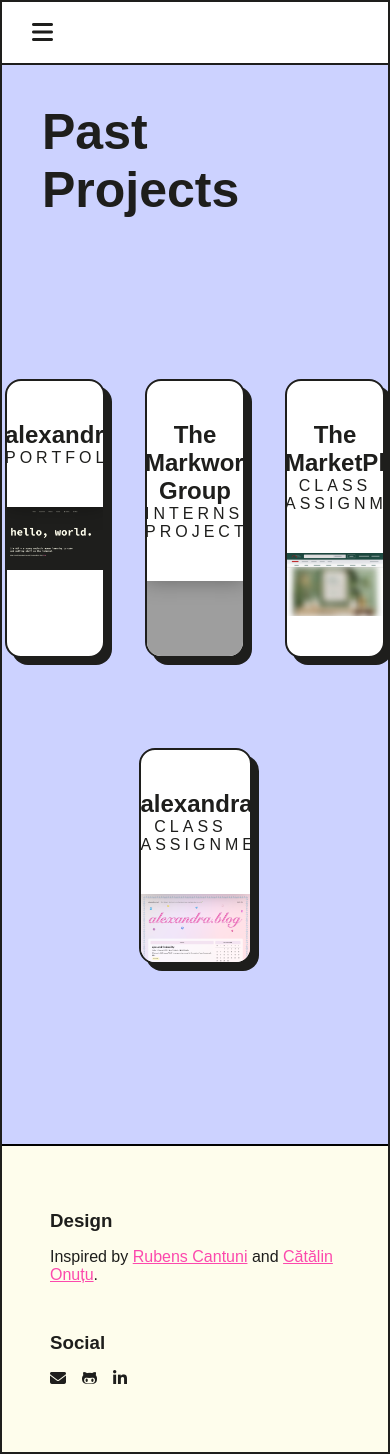
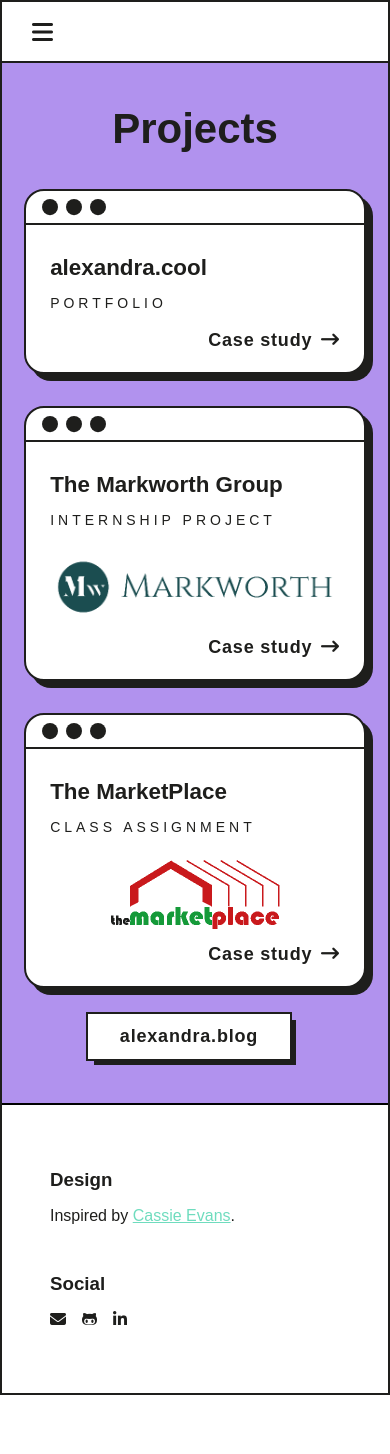
Before and after one commit to trblive/alexandra.cool, a PHP site: page /projects/index.php in a window 390 px wide. After the commit the page ends 1395 px from the top, so only its background shows below. Run offline with PHP 8.4, Linux system fonts and the light colour scheme; some libraries are stand-ins or nearby versions; some web fonts are replaced; grey boxes are pictures that could not be loaded.

Commit message:
new products page, simpler header

```diff
--- a/css/template.css
+++ b/css/template.css
@@ -69,10 +69,11 @@
     ------------------ */
 header {
     display: flex;
-    justify-content: center;
+    justify-content: flex-end;
+    /*justify-content: center;*/
     align-items: center;
     padding: 10px;
-    position: sticky;
+    /*position: sticky;*/
     top: 0;
     z-index: 2;
     width: 100%;
@@ -98,11 +99,12 @@
     border-radius: 50px;
     transition: all 0.5s linear;
 }
-header ul.blur {
-    -webkit-backdrop-filter: blur(20px);
-    backdrop-filter: blur(20px);
-}
+/*header ul.blur {*/
+/*    -webkit-backdrop-filter: blur(20px);*/
+/*    backdrop-filter: blur(20px);*/
+/*}*/
 header ul li {
+    font-weight: 800;
     padding: 10px 20px;
     border-radius: 30px;
     min-width: 0;
--- a/projects/content/main.html
+++ b/projects/content/main.html
@@ -1,42 +1,40 @@
-<section>
-    <ul class="row">
-        <li class="tile website">
-            <div class="text">
+<main id="maincontent">
+    <div class="grid-container">
+        <h1>Projects</h1>
+        <article class="tile website">
             <h2>alexandra.cool</h2>
             <p>Portfolio</p>
-            </div>
-            <figure>
-                <img src="images/website.png" width="666" height="405" alt="Blank image styled to look like a MacOS application.">
-            </figure>
-        </li>
-        <li class="tile markworth">
-            <div class="text">
+            <a href="">Case study <i class="fa-solid fa-arrow-right-long"></i></a>
+        </article>
+        <article class="tile markworth">
             <h2>The Markworth Group</h2>
             <p>Internship Project</p>
-            </div>
-            <figure>
-                <img src="images/markworth.png" width="666" height="405" alt="Blank image styled to look like a MacOS application.">
-            </figure>
-        </li>
-        <li class="tile marketplace">
-            <div class="text">
+            <img src="images/mw-logo.png" alt="The Markworth Group logo">
+            <a href="">Case study <i class="fa-solid fa-arrow-right-long"></i></a>
+        </article>
+        <article class="tile marketplace">
             <h2>The MarketPlace</h2>
             <p>class assignment</p>
+            <img src="images/the-marketplace-logo.png" alt="The MarketPlace logo">
+            <a href="https://alexandra.cool/projects/marketplace/">Case study <i class="fa-solid fa-arrow-right-long"></i></a>
+        </article>
+        <a href="https://alexandra.cool/blog" class="blog" data-content="alexandra.blog">alexandra.blog <i class="fa-solid fa-angles-right"></i></a>
     </div>
-            <figure>
-                <img src="images/marketplace.jpg" width="648" height="405" alt="The MarketPlace">
-            </figure>
+</main>
+<footer>
+    <ul class='design'>
+        <li><h3>Design</h3></li>
+        <li>Inspired by <a href='https://www.cassie.codes/'>Cassie Evans</a>.</li>
+    </ul>
+    <ul class='social'>
+        <li><h3>Social</h3></li>
+        <li>
+            <ul>
+                <li><a href='mailto:hello@alexandra.cool'><i class='fa-solid fa-envelope'></i></a></li>
+                <li><a href='https://github.com/trblive'><i class='fa-brands fa-github-alt'></i></a></li>
+                <li><a href='https://www.linkedin.com/in/alexandra-cool/'><i class='fa-brands fa-linkedin-in'></i></a></li>
+            </ul>
         </li>
     </ul>
-    <ul class="row">
-        <li class="tile blog">
-            <div class="text">
-                <h2>alexandra.blog</h2>
-                <p>Class assignment</p>
+</footer>
 </div>
-            <figure>
-                <img src="images/blog.png" width="666" height="405" alt="Blank image styled to look like a MacOS application.">
-            </figure>
-        </li>
-    </ul>
-</section>
--- a/projects/css/styles.css
+++ b/projects/css/styles.css
@@ -8,7 +8,9 @@
         ------------------
         :: 2.0 – main
         ------------------
-        :: 3.0 – media queries
+        :: 3.0 – footer
+        ------------------
+        :: 4.0 – media queries
         ------------------
 */
 
@@ -17,7 +19,7 @@
     ------------------ */
 :root {
     --black: #1E1E1C;
-    --purple: #CCD2FF;
+    --purple: #b192ee;
     --beige: #FEFDEC;
 }
 #wrapper {
@@ -27,125 +29,197 @@
 /*  ------------------
     1.0 – header
     ------------------ */
-header ul.blur {
-    background-color: rgba(204, 210, 255, 0.4);
-}
-header ul li.blur {
-    background-color: rgba(229, 232, 255, 0.4);
-}
+/*header ul.blur {*/
+/*    background-color: rgba(204, 210, 255, 0.4);*/
+/*}*/
+/*header ul li.blur {*/
+/*    background-color: rgba(229, 232, 255, 0.4);*/
+/*}*/
 
 /*  ------------------
     2.0 – main
     ------------------ */
-section {
+.grid-container {
     display: flex;
     flex-direction: column;
-    padding: 80px;
+    align-items: center;
+    max-width: 80rem;
+    margin-left: auto;
+    margin-right: auto;
+    padding: 0 calc(1rem + (7) * ((100vw - 20rem) / (100 - 20))) calc(1rem + (7) * ((100vw - 20rem) / (100 - 20)));
 }
-.row {
-    display: flex;
-    justify-content: center;
-    flex-flow: row nowrap;
-    list-style: none;
-    padding: 0;
-    margin: 20px 0;
-    gap: 40px;
+h1 {
+    margin: 0 0 30px;
+    font-size: 5em;
+    transition: all 0.5s ease;
 }
 .tile {
-    display: inline-flex;
+    display: flex;
     flex-flow: column nowrap;
-    align-items: center;
     border: 2px solid var(--black);
-    border-radius: 16px;
+    border-radius: 20px;
     box-shadow: 7px 7px var(--black);
     transition: all 0.5s ease;
     overflow: hidden;
     background-color: white;
-    width: 33%;
+    padding: 4rem 1.5rem 1rem;
+    position: relative;
+    height: fit-content;
 }
-.tile .text {
+.tile::before {
+    position: absolute;
+    content: "";
+    width: 4rem;
+    left: 1rem;
+    height: 1.5rem;
+    top: 0.5rem;
+    background-repeat: no-repeat;
+    background-image: url("../images/dots.svg");
+}
+.tile::after {
+    position: absolute;
+    content: "";
     width: 100%;
-    padding: 40px 0;
-    box-shadow: 0 0 20px rgba(0, 0, 0, 0.35);
-    z-index: 1;
+    left: 0;
+    right: 0;
+    height: 2px;
+    background-color: var(--black);
+    top: 2rem;
 }
 .tile h2 {
     font-family: Source-Code, sans-serif;
     font-size: 2em;
-    text-align: center;
 }
 .tile p {
     font-size: 1em;
     letter-spacing: 4px;
-    text-align: center;
     text-transform: uppercase;
 }
-.tile figure {
-    margin: 0;
-    width: 100%;
-    overflow: hidden;
-    transition: all 0.5s ease;
+main a {
+    font-size: 18px;
+    font-weight: 800;
+    text-align: right;
+    letter-spacing: 0.05rem;
+    padding: 5px 0;
+}
+.tile a i {
+    transition: all 0.3s ease;
+    padding-left: 3px;
+}
+.tile a:hover > i {
+    transform: translateX(6px);
 }
 .tile img {
+    height: 70px;
+    object-fit: contain;
+    margin: 10px 0;
+}
+a.blog {
+    position: relative;
+    background-color: var(--black);
+    color: var(--black);
+    padding: 12px 20px;
+    margin-bottom: 3em;
+    width: fit-content;
+}
+a.blog::after {
+    position: absolute;
+    content: attr(data-content);
     width: 100%;
     height: 100%;
-    display: block;
+    top: 0;
+    left: 0;
+    background-color: white;
+    color: var(--black);
+    border: 2px solid var(--black);
+    display: flex;
+    align-items: center;
+    justify-content: center;
+    transform: translate(-0.5rem,-0.5rem);
+    transition: transform .2s cubic-bezier(0.64, 1.37, 0.8, 1);
 }
-.tile:hover {
-    transform: translateY(-4px);
-    box-shadow: 7px 7px 50px 0 var(--black);
-}
-.tile:hover figure {
-    transform: translateY(16px);
-}
-.blog {
-    width: 50%;
+a.blog:hover::after {
+    transform: translate(0, 0);
 }
 
 /*  ------------------
-    3.0 – media queries
+    3.0 – footer
     ------------------ */
-@media only screen and (max-width: 1080px) {
-    section {
-        justify-content: center;
-        gap: 50px;
-    }
-    .marketplace, #progress {
-        width: 70%;
+footer {
+    background-color: white;
+}
+footer a {
+    color: #6fdcbe;
+}
+
+/*  ------------------
+    4.0 – media queries
+    ------------------ */
+@media only screen and (min-width: 1000px) {
+    .marketplace {
+        grid-column: 3/span 3 !important;
     }
 }
-@media only screen and (max-width: 780px) {
-    main h1 {
-        font-size: 60px;
+@media only screen and (max-width: 1000px) {
+    .tile {
+        margin: 16px 0;
+        width: 100%;
     }
-    section {
-        margin: 0 0 80px 0;
+    a.blog {
+        margin: 16px 0;
+    }
+}
+@media only screen and (max-width: 900px) {
+    main {
+        font-size: 14px;
+    }
+}
+@media only screen and (min-width: 850px) {
+    main {
+        height: calc(100vh - 141.5px);
+    }
+    .grid-container {
+        display: grid !important;
+        grid-template-columns: 1fr 3rem 0.33fr 0.33fr 0.33fr 0.33fr;
+        grid-template-rows: auto 0.5fr 2rem 1fr;
+        align-items: baseline !important;
+    }
+    h1 {
+        grid-column: 1;
+        grid-row: 1;
+    }
+    .markworth {
+        grid-column: 1/span 1;
+        grid-row: 2/span 2;
+    }
+    .website {
+        grid-column: 4/span 3;
+        grid-row: 1/span 2;
+        transform: translate3d(-40px, 40px, 0px);
+    }
+    .marketplace {
+        grid-column: 3/span 4;
+        grid-row: 4/span 3;
+    }
+    a.blog {
+        grid-column: 1/span 1;
+        grid-row: 4/span 1;
+        justify-self: center;
+        align-self: end;
     }
 }
 @media only screen and (max-width: 640px) {
-    section {
-        margin: 0 0 40px 0;
+    .grid-container {
+        padding: calc(1rem + (7) * ((100vw - 20rem) / (100 - 20)));
     }
 }
 @media only screen and (max-width: 440px) {
     main h1 {
-        font-size: 50px;
-    }
-    section {
-        margin: 0 0 80px 0;
-    }
-    .marketplace, #progress {
-        width: 80%;
-    }
-    .tile p, .tile h2 {
-        margin: 0 30px 0 0;
+        font-size: 3em;
+        margin: 0;
+        padding: 20px 0;
     }
     .tile h2 {
-        font-size: 1.5em;
+        font-size: 1.6em;
     }
 }
-@media only screen and (max-width: 340px) {
-    main h1 {
-        font-size: 40px;
-    }
-}
--- a/projects/index.php
+++ b/projects/index.php
@@ -6,8 +6,6 @@
     echo $head;
     echo $wrapper;
     echo $header;
-    echo $main;
     include 'content/main.html';
-    echo $footer;
     echo $pageScript;
 ?>
```
Also changed, not shown: contact/css/styles.css (+8 -8 lines), css/styles.css (+6 -6 lines), gallery/css/styles.css (+6 -6 lines), projects/marketplace/css/styles.css (+6 -6 lines), projects/images/dots.svg (added), projects/images/mw-logo.png (added), projects/images/the-marketplace-logo.png (added). Lines whose indentation alone changed are shown as unchanged.
